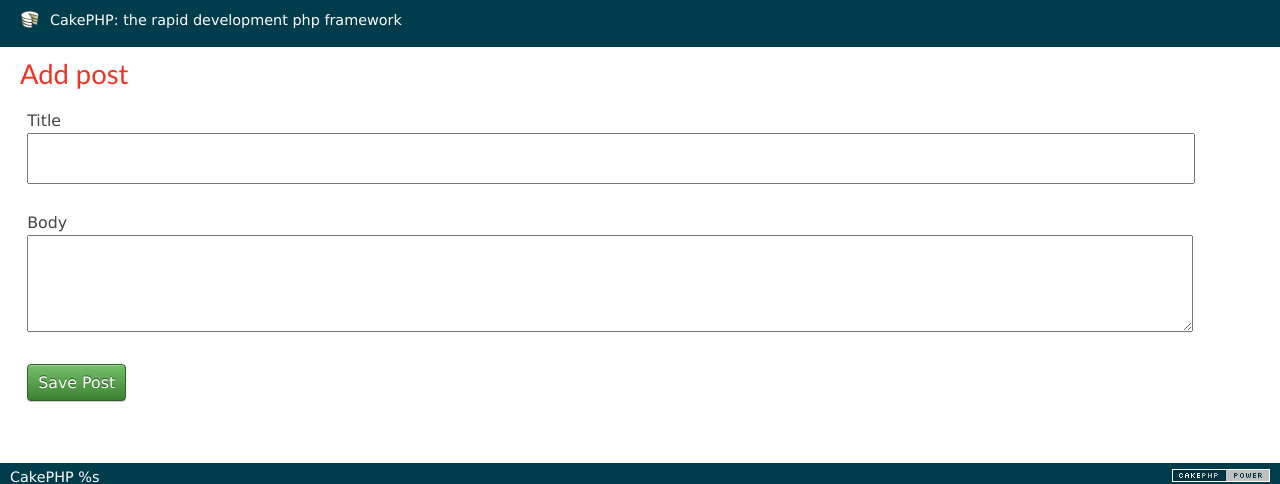
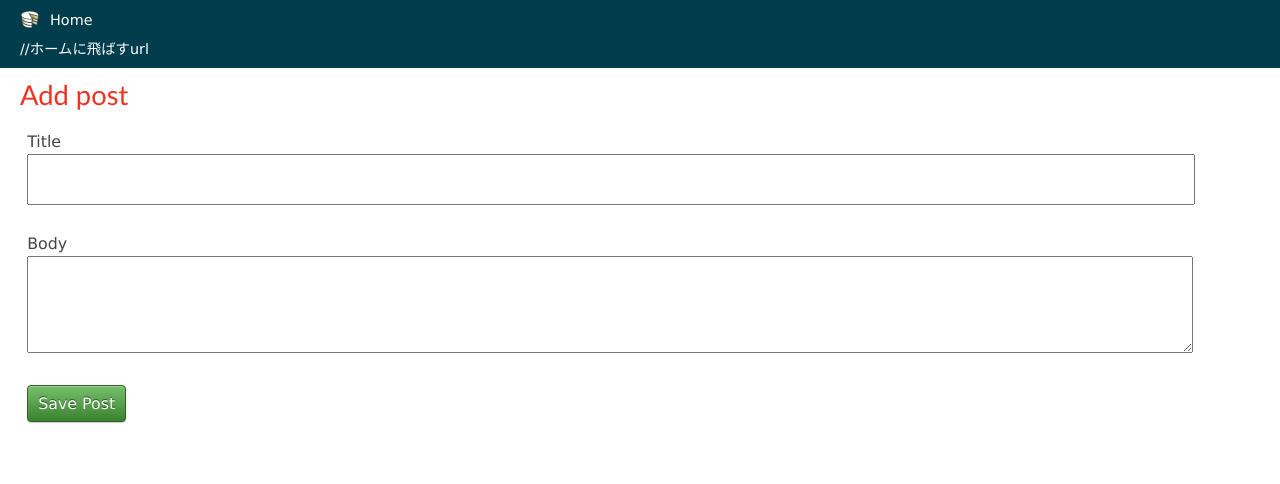
Before and after one commit to KR0915/cakephpblog, a CakePHP app: the page made by cakephp-2.10.24/app/View/Posts/add.ctp in a window 1280 px wide. Shown: the top 484 px of the page. Run offline with PHP 8.4 and a stand-in for CakePHP, Linux system fonts and the light colour scheme; the template is opened without the code that fills it, so the values that code supplies are empty; form fields are guessed from the names that the template uses; some libraries are stand-ins or nearby versions.

Commit message:
practice

```diff
--- a/cakephp-2.10.24/app/Model/Post.php
+++ b/cakephp-2.10.24/app/Model/Post.php
@@ -1,5 +1,5 @@
 <?php
-//入力欄でのルール設定
+//入力欄でのエラーチェック　このことをバリデーションという
 class Post extends AppModel {
     public $hasMany="Comment";
 
--- a/cakephp-2.10.24/app/View/Layouts/default.ctp
+++ b/cakephp-2.10.24/app/View/Layouts/default.ctp
@@ -38,7 +38,7 @@ $cakeVersion = __d('cake_dev', 'CakePHP %s', Configure::version())
 <body>
 	<div id="container">
 		<div id="header">
-			<h1><?php echo $this->Html->link($cakeDescription, 'https://cakephp.org'); ?></h1>
+			<h1><?php echo $this->Html->link('Home', '/'); ?></h1>//ホームに飛ばすurl
 		</div>
 		<div id="content">
 
--- a/cakephp-2.10.24/app/View/Posts/add.ctp
+++ b/cakephp-2.10.24/app/View/Posts/add.ctp
@@ -1,7 +1,7 @@
 <h2>Add post</h2>
 
 <?php
-echo $this->Form->create('Post');
-echo $this->Form->input('title');
-echo $this->Form->input('body',array('rows'=>3));
+echo $this->Form->create('Post');//Formヘルパーを使用する場合にはcreateを使用する。さらに使うModelを選択する
+echo $this->Form->input('title');//データベースがvarchar型だったら一行の入力欄を作成
+echo $this->Form->input('body',array('rows'=>3));//text型だったらそれに合った入力欄を自動で作成してくれる。
 echo $this->Form->end('Save Post');
--- a/cakephp-2.10.24/app/View/Posts/index.ctp
+++ b/cakephp-2.10.24/app/View/Posts/index.ctp
@@ -6,7 +6,7 @@
         //debug($post);
         //echo h($post['Post']['title']);//hはhtmlが用意しているhtmlキャラクターズの略称
         //
-        echo $this->Html->link($post['Post']['title'],'/posts/view/'.$post['Post']['id']);
+        echo $this->Html->link($post['Post']['title'],'/posts/view/'.$post['Post']['id']);//個別記事へのリンク　（表示される名称、飛ばすurl）
         ?>
         <?php echo $this->Html->link('編集',array('action'=>'edit',$post['Post']['id']));?>
         <?php
@@ -17,7 +17,7 @@
 </ul>
 
 <h2>Add Post</h2>
-<?php echo $this->Html->link('Add post',array('controller'=>'posts','action'=>'add'));
+<?php echo $this->Html->link('Add post',array('controller'=>'posts','action'=>'add'));//postsコントローラのaddを使用する
 ?>
 
 <script>
```
Also changed, not shown: cakephp-2.10.24/app/Controller/PostsController.php (+10 -10 lines).
